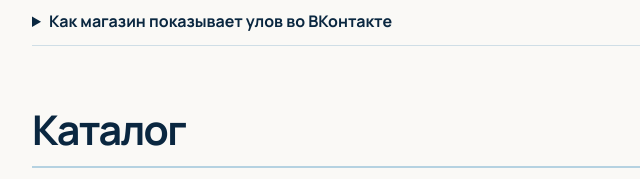
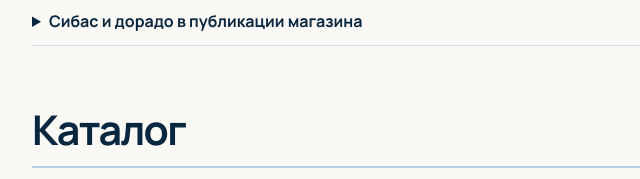
Before and after one commit to agshapran-code/prototipy, a plain HTML site: page kurilskiy-bereg-final/index.html in a window 1280 px wide. Shown: the part 810-989 px from the top of the page, 0-640 px from the left. Drawn offline with Linux system fonts and the light colour scheme.

Commit message:
Clarify shop product photo caption

```diff
--- a/kurilskiy-bereg-final/index.html
+++ b/kurilskiy-bereg-final/index.html
@@ -48,7 +48,7 @@
         <article class="offer-card"><div class="offer-photo offer-salmon" aria-hidden="true"></div><div class="offer-copy"><h3>Стейк лосося</h3><p><strong>259 ₽</strong> <del>299 ₽</del> за 100 г</p><span>Свежий распил, шоковая заморозка</span><button type="button" class="button offer-select" data-product="offer-steak" aria-label="Выбрать вес стейка лосося">Выбрать вес</button></div></article>
         <article class="offer-card"><div class="offer-photo offer-prawn" aria-hidden="true"></div><div class="offer-copy"><h3>Лангустины без головы</h3><p><strong>1&nbsp;550 ₽</strong> <del>1&nbsp;790 ₽</del> за кг</p><span>Крупный калибр С1</span><button type="button" class="button offer-select" data-product="offer-prawns" aria-label="Выбрать вес лангустинов">Выбрать вес</button></div></article>
       </div>
-      <details class="guide catch-note"><summary>Как магазин показывает улов во ВКонтакте</summary><div class="catch-story"><div class="catch-photo" role="img" aria-label="Две целые рыбы в руках сотрудника, фото из публикации магазина"></div><div><h3>Сибас и дорадо целиком</h3><p>В одной из акций магазин показывал тушки прямо в руках и указывал цену за килограмм. Спросите, что есть в продаже сегодня.</p><button class="link-button" type="button" data-contact="message" data-subject="Есть ли сегодня сибас или дорадо?">Уточнить наличие</button></div></div></details>
+      <details class="guide catch-note"><summary>Сибас и дорадо в публикации магазина</summary><div class="catch-story"><div class="catch-photo" role="img" aria-label="Две целые рыбы в руках сотрудника, фото из публикации магазина"></div><div><h3>Сибас и дорадо целиком</h3><p>В одной из акций магазин показывал тушки прямо в руках и указывал цену за килограмм. Спросите, что есть в продаже сегодня.</p><button class="link-button" type="button" data-contact="message" data-subject="Есть ли сегодня сибас или дорадо?">Уточнить наличие</button></div></div></details>
     </section>
 
 
```
